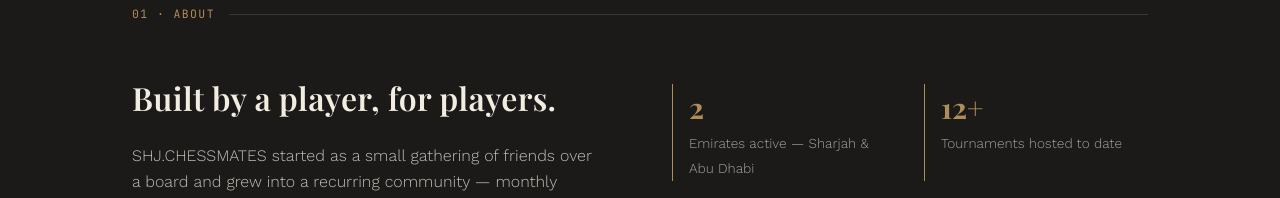
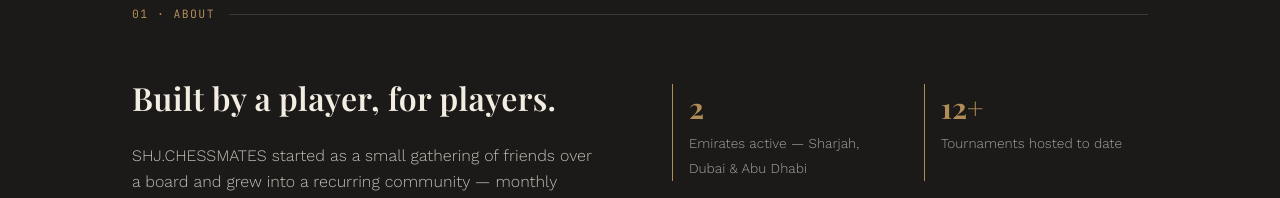
Before and after one commit to hamdalraeesi/shj-chessmates, a Next.js app: page / in a window 1280 px wide. Shown: the part 920-1118 px from the top of the page. Built offline with nearby package versions, Linux system fonts and the light colour scheme.

Commit message:
Update active Emirates list in stat block

```diff
--- a/app/page.js
+++ b/app/page.js
@@ -93,7 +93,7 @@
             <div className="stat-block">
               <div className="stat">
                 <b>2</b>
-                <span>Emirates active — Sharjah &amp; Abu Dhabi</span>
+                <span>Emirates active — Sharjah, Dubai &amp; Abu Dhabi</span>
               </div>
               <div className="stat">
                 <b>12+</b>
```
